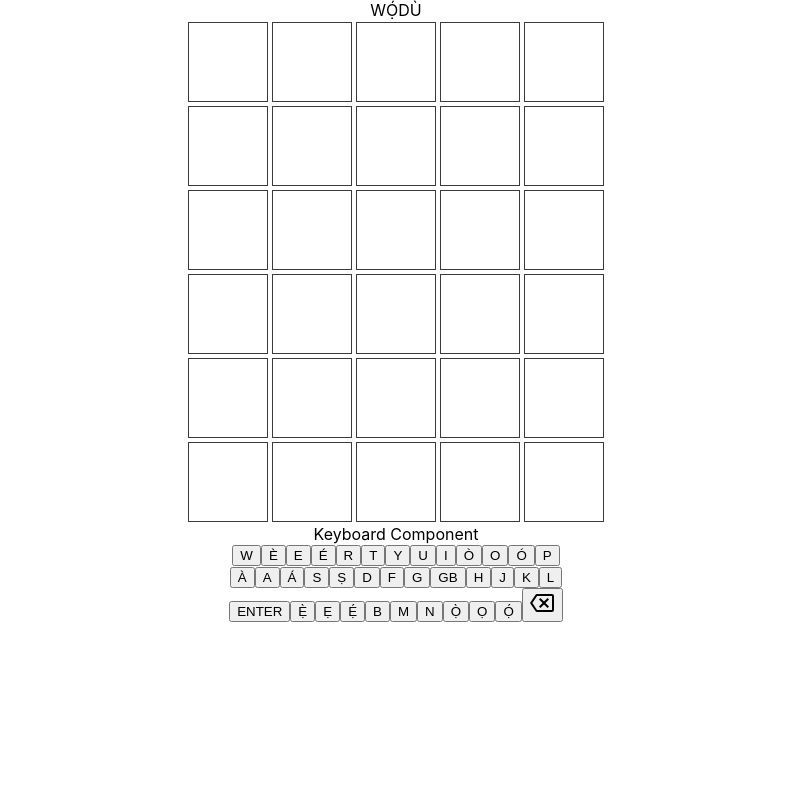
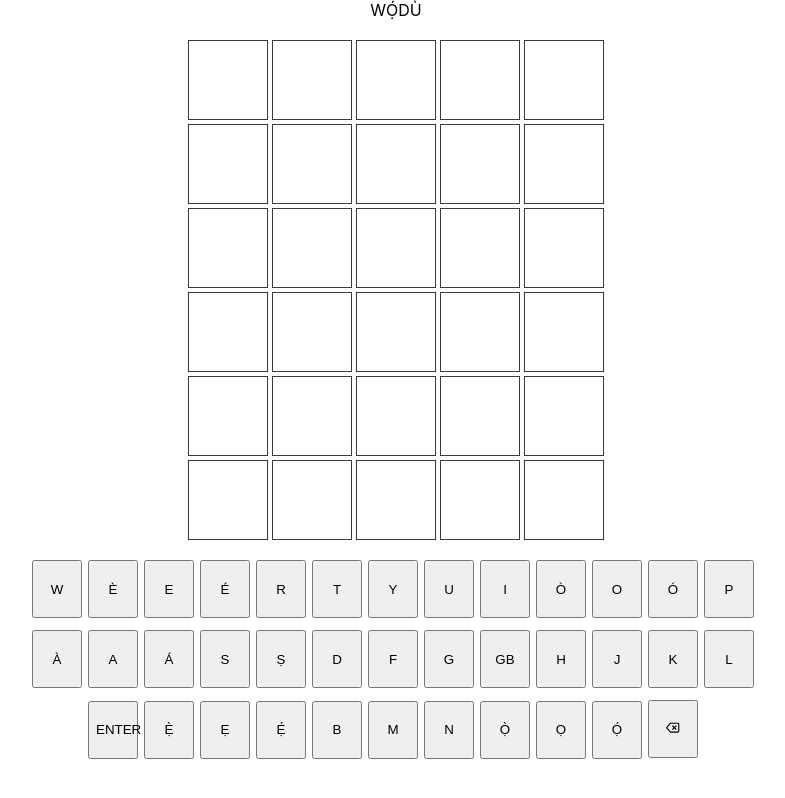
Before and after one commit to theolamide/wodu, a React (Create React App) app: page / in a window 1280 px wide. Shown: the whole page, without its empty margins (244-1029 px from the left). Built offline with nearby package versions, Linux system fonts and the light colour scheme.

Commit message:
Keyboard styling and home page spacing styling

```diff
--- a/package.json
+++ b/package.json
@@ -8,6 +8,7 @@
     "@testing-library/user-event": "^13.5.0",
     "react": "^17.0.2",
     "react-dom": "^17.0.2",
+    "react-icons": "^4.3.1",
     "react-scripts": "5.0.0",
     "web-vitals": "^2.1.4"
   },
--- a/src/App.css
+++ b/src/App.css
@@ -1,9 +1,16 @@
 .App {
   text-align: center;
   /* border: 10px solid green; */
+  height: 95vh;
+  display: flex;
+  flex-direction: column;
+  justify-content: space-between;
 }
 
 .full-grid{
+
+}
+.grid-row{
   display: flex;
   justify-content: center;
 }
--- a/src/App.js
+++ b/src/App.js
@@ -2,7 +2,6 @@ import { useState } from 'react';
 import './App.css';
 
 import Helpers, {attempts, answerDictionary} from './components/HelpersFunctions'
-import Grid from './components/Grid';
 import Keyboard from './components/Keyboard';
 
 function App() {
@@ -40,22 +39,24 @@ function App() {
     <div className="App">
           {"wọ́dù".toUpperCase()}
           <div className="full-grid">
+            <div className="grid-row">
               {attemptDict[1].map((char, index)=> <p className={`single-grid ${answerDictionaryState[1]===null ? '' : answerDictionaryState[1][index]}`} key={index}>{char}</p>)}
             </div>
-          <div className="full-grid">
+            <div className="grid-row">
               {attemptDict[2].map((char, index)=> <p className={`single-grid ${answerDictionaryState[2]===null ? '' : answerDictionaryState[2][index]}`} key={index}>{char}</p>)}
             </div>
-          <div className="full-grid">
+            <div className="grid-row">
               {attemptDict[3].map((char, index)=> <p className={`single-grid ${answerDictionaryState[3]===null ? '' : answerDictionaryState[3][index]}`} key={index}>{char}</p>)}
             </div>
-          <div className="full-grid">
+            <div className="grid-row">
               {attemptDict[4].map((char, index)=> <p className={`single-grid ${answerDictionaryState[4]===null ? '' : answerDictionaryState[4][index]}`} key={index}>{char}</p>)}
             </div>
-          <div className="full-grid">
+            <div className="grid-row">
               {attemptDict[5].map((char, index)=> <p className={`single-grid ${answerDictionaryState[5]===null ? '' : answerDictionaryState[5][index]}`} key={index}>{char}</p>)}
             </div>
-          <div className="full-grid">
+            <div className="grid-row">
               {attemptDict[6].map((char, index)=> <p className={`single-grid ${answerDictionaryState[6]===null ? '' : answerDictionaryState[6][index]}`} key={index}>{char}</p>)}
+            </div>
           </div>
         {/* <Grid nameOfTheDay={nameOfTheDay} /> */}
         <Keyboard
--- a/src/components/Keyboard.js
+++ b/src/components/Keyboard.js
@@ -1,25 +1,40 @@
 import React from "react";
+import { FiDelete } from 'react-icons/fi'
+// FiDelete
 
 const Keyboard = ({buttonClick}) => {
 
     let characters = [['w','è', 'e', 'é', 'r', 't', 'y', 'u', 'i', 'ò', 'o', 'ó', 'p'], ['à', 'a', 'á', 's', 'ṣ', 'd', 'f', 'g', 'gb', 'h', 'j', 'k', 'l'], ['enter', 'ẹ̀', 'ẹ', 'ẹ́', 'b', 'm', 'n', 'ọ̀', 'ọ', 'ọ́', '<']]
 
     return(
-        <div>
-            Keyboard Component
-            <div>
+            <div
+            style={{
+                // border: '1px solid black',
+                height: '200px',
+                display: 'flex',
+                flexDirection: 'column',
+                justifyContent: 'space-between',
+
+            }}>
                 {characters.map((arr, index) =>
-                <div key={index}>
+                <div key={index}
+                style={{
+                        // border: '1px solid red',
+                        height: '30%'}}>
                     {arr.map((element, idx) =>
-                        <button key={idx} onClick={()=> buttonClick(element)}>
-                            {element === '<' ? <svg xmlns="http://www.w3.org/2000/svg" height="25" viewBox="0 0 25 25" width="25">
-    <path fill="black" d="M22 3H7c-.69 0-1.23.35-1.59.88L0 12l5.41 8.11c.36.53.9.89 1.59.89h15c1.1 0 2-.9 2-2V5c0-1.1-.9-2-2-2zm0 16H7.07L2.4 12l4.66-7H22v14zm-11.59-2L14 13.41 17.59 17 19 15.59 15.41 12 19 8.41 17.59 7 14 10.59 10.41 7 9 8.41 12.59 12 9 15.59z"></path>
-  </svg> : element.toUpperCase()}
+                        <button key={idx} onClick={()=> buttonClick(element)}
+                        style={{
+                            // border: '1px solid green',
+                            height: '58px',
+                            width: '50px',
+                            flex: '1',
+                            margin: '0 6px 0 0'
+                        }}>
+                            {element === '<' ?  <FiDelete />: element.toUpperCase()}
                         </button>
                         )}
                 </div>)}
             </div>
-        </div>
     )
 }
 
```
Also changed, not shown: 1 other file (tests, documents, lock files or other folders). Lines whose indentation alone changed are shown as unchanged.
